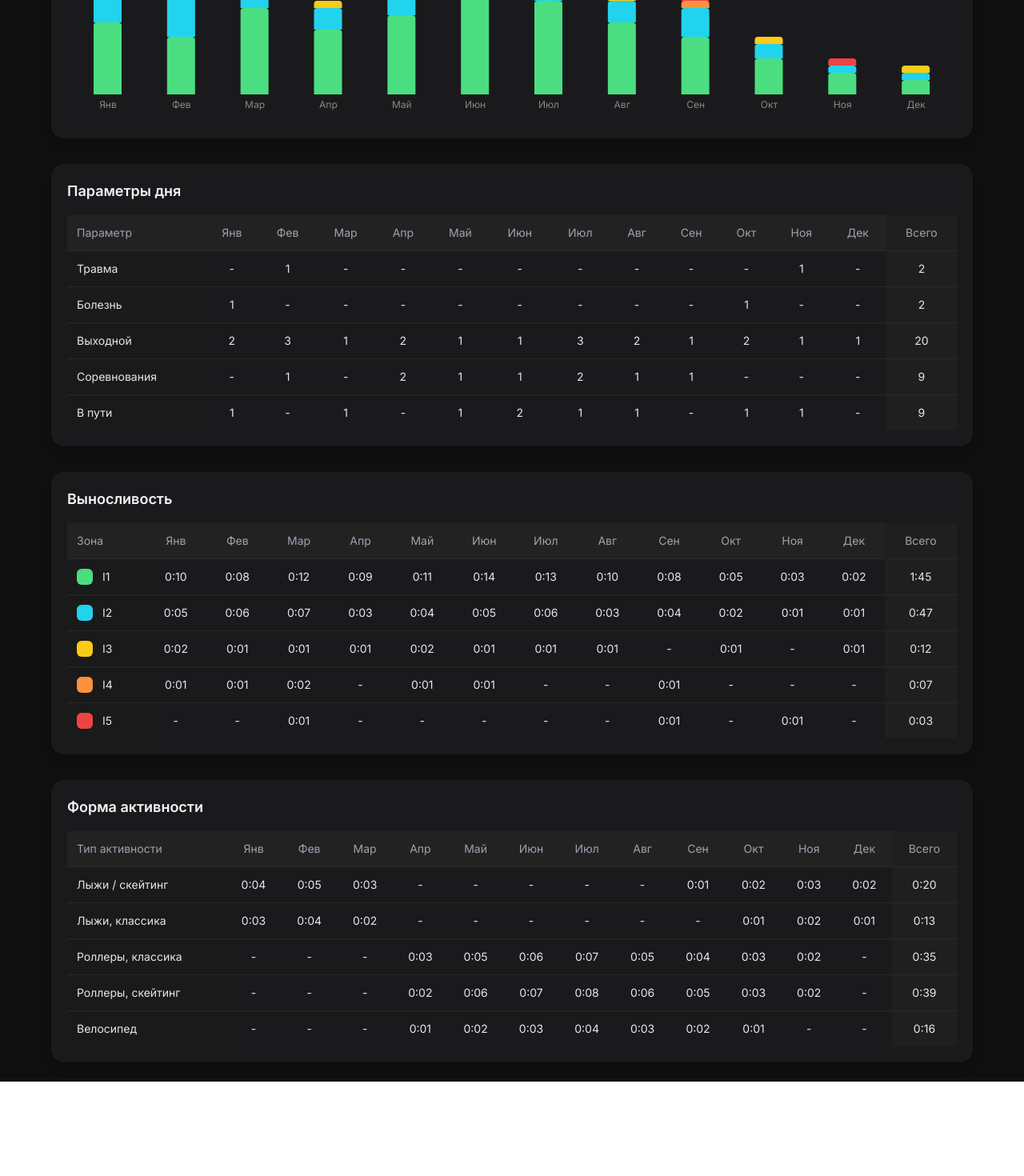
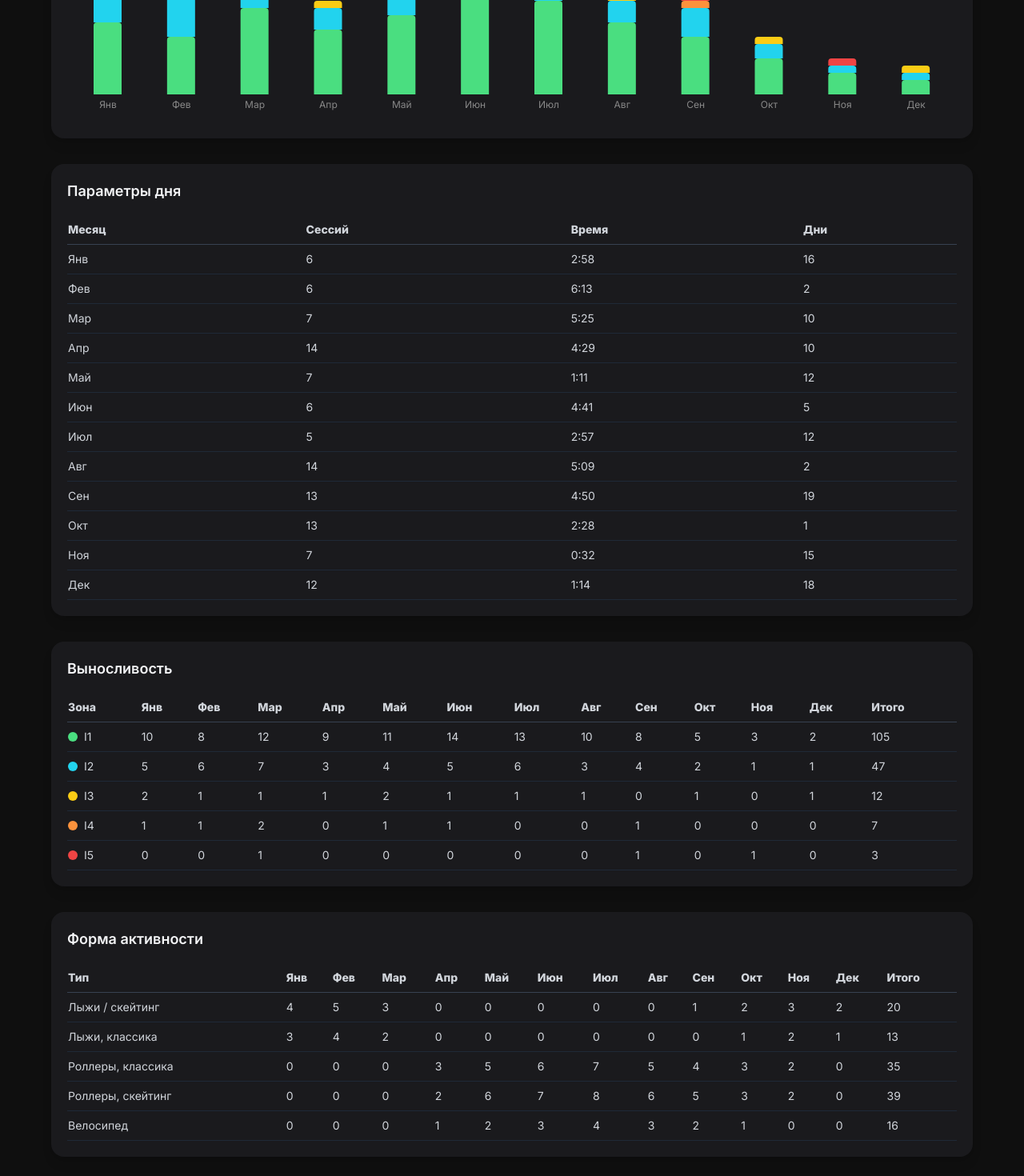
Before and after one commit to mbaliabin/dagbook-test, a React (Vite) app in the folder fasx-frontend/: page /statistics in a window 1280 px wide. Shown: the part 568-2038 px from the top of the page at 80% size. Before the commit the page ends 1920 px from the top, so only its background shows below. Built offline with nearby package versions, Linux system fonts and the light colour scheme.

Commit message:
Доработка StatisticsPage.tsx 212

```diff
--- a/fasx-frontend/src/pages/StatisticsPage.tsx
+++ b/fasx-frontend/src/pages/StatisticsPage.tsx
@@ -32,8 +32,13 @@ export default function StatsPage() {
 
   const [name] = React.useState("Пользователь");
   const [reportType, setReportType] = React.useState("Общий отчет");
-  const [periodType, setPeriodType] = React.useState<"week" | "month" | "year" | "custom">("year");
-  const [dateRange, setDateRange] = React.useState<{ startDate: Date; endDate: Date }>({
+  const [periodType, setPeriodType] = React.useState<
+    "week" | "month" | "year" | "custom"
+  >("year");
+  const [dateRange, setDateRange] = React.useState<{
+    startDate: Date;
+    endDate: Date;
+  }>({
     startDate: dayjs("2025-01-01").toDate(),
     endDate: dayjs("2025-12-31").toDate(),
   });
@@ -46,23 +51,56 @@ export default function StatsPage() {
   };
 
   const months = [
-    "Янв","Фев","Мар","Апр","Май","Июн","Июл","Авг","Сен","Окт","Ноя","Дек",
+    "Янв",
+    "Фев",
+    "Мар",
+    "Апр",
+    "Май",
+    "Июн",
+    "Июл",
+    "Авг",
+    "Сен",
+    "Окт",
+    "Ноя",
+    "Дек",
   ];
 
+  const weekdays = ["Пн", "Вт", "Ср", "Чт", "Пт", "Сб", "Вс"];
+
   const enduranceZones = [
-    { zone: "I1", color: "#4ade80", months: [10,8,12,9,11,14,13,10,8,5,3,2] },
-    { zone: "I2", color: "#22d3ee", months: [5,6,7,3,4,5,6,3,4,2,1,1] },
-    { zone: "I3", color: "#facc15", months: [2,1,1,1,2,1,1,1,0,1,0,1] },
-    { zone: "I4", color: "#fb923c", months: [1,1,2,0,1,1,0,0,1,0,0,0] },
-    { zone: "I5", color: "#ef4444", months: [0,0,1,0,0,0,0,0,1,0,1,0] },
+    {
+      zone: "I1",
+      color: "#4ade80",
+      months: [10, 8, 12, 9, 11, 14, 13, 10, 8, 5, 3, 2],
+    },
+    {
+      zone: "I2",
+      color: "#22d3ee",
+      months: [5, 6, 7, 3, 4, 5, 6, 3, 4, 2, 1, 1],
+    },
+    {
+      zone: "I3",
+      color: "#facc15",
+      months: [2, 1, 1, 1, 2, 1, 1, 1, 0, 1, 0, 1],
+    },
+    {
+      zone: "I4",
+      color: "#fb923c",
+      months: [1, 1, 2, 0, 1, 1, 0, 0, 1, 0, 0, 0],
+    },
+    {
+      zone: "I5",
+      color: "#ef4444",
+      months: [0, 0, 1, 0, 0, 0, 0, 0, 1, 0, 1, 0],
+    },
   ];
 
   const movementTypes = [
-    { type: "Лыжи / скейтинг", months: [4,5,3,0,0,0,0,0,1,2,3,2] },
-    { type: "Лыжи, классика", months: [3,4,2,0,0,0,0,0,0,1,2,1] },
-    { type: "Роллеры, классика", months: [0,0,0,3,5,6,7,5,4,3,2,0] },
-    { type: "Роллеры, скейтинг", months: [0,0,0,2,6,7,8,6,5,3,2,0] },
-    { type: "Велосипед", months: [0,0,0,1,2,3,4,3,2,1,0,0] },
+    { type: "Лыжи / скейтинг", months: [4, 5, 3, 0, 0, 0, 0, 0, 1, 2, 3, 2] },
+    { type: "Лыжи, классика", months: [3, 4, 2, 0, 0, 0, 0, 0, 0, 1, 2, 1] },
+    { type: "Роллеры, классика", months: [0, 0, 0, 3, 5, 6, 7, 5, 4, 3, 2, 0] },
+    { type: "Роллеры, скейтинг", months: [0, 0, 0, 2, 6, 7, 8, 6, 5, 3, 2, 0] },
+    { type: "Велосипед", months: [0, 0, 0, 1, 2, 3, 4, 3, 2, 1, 0, 0] },
   ];
 
   const formatTime = (minutes: number) => {
@@ -71,18 +109,24 @@ export default function StatsPage() {
     return `${h}:${m.toString().padStart(2, "0")}`;
   };
 
-  // Вычисление фильтрованных месяцев для таблиц
+  // --- Вычисление периода ---
   const computeFilteredMonths = () => {
-    let start: number, end: number;
-    if (periodType === "year" || periodType === "custom") {
-      start = dayjs(dateRange.startDate).month();
-      end = dayjs(dateRange.endDate).month();
+    const now = dayjs();
+    let labels: string[] = [];
+
+    if (periodType === "year") {
+      labels = months;
     } else if (periodType === "month") {
-      start = 0; end = 3; // для примера недели
-    } else {
-      start = 0; end = 6; // для примера дней недели
+      labels = [months[now.month()]];
+    } else if (periodType === "week") {
+      labels = weekdays;
+    } else if (periodType === "custom") {
+      const start = dayjs(dateRange.startDate).month();
+      const end = dayjs(dateRange.endDate).month();
+      labels = months.slice(start, end + 1);
     }
-    return months.slice(start, end + 1);
+
+    return labels;
   };
 
   const filteredMonths = computeFilteredMonths();
@@ -90,13 +134,17 @@ export default function StatsPage() {
   const filteredEnduranceZones = enduranceZones.map((zone) => ({
     ...zone,
     months: zone.months.slice(0, filteredMonths.length),
-    total: zone.months.slice(0, filteredMonths.length).reduce((a,b) => a+b,0),
+    total: zone.months
+      .slice(0, filteredMonths.length)
+      .reduce((a, b) => a + b, 0),
   }));
 
   const filteredMovementTypes = movementTypes.map((m) => ({
     ...m,
     months: m.months.slice(0, filteredMonths.length),
-    total: m.months.slice(0, filteredMonths.length).reduce((a,b) => a+b,0),
+    total: m.months
+      .slice(0, filteredMonths.length)
+      .reduce((a, b) => a + b, 0),
   }));
 
   const handleLogout = () => {
@@ -116,9 +164,8 @@ export default function StatsPage() {
   return (
     <div className="min-h-screen bg-[#0f0f0f] text-gray-200 p-6 flex justify-center">
       <div className="w-full max-w-6xl space-y-8">
-
-        {/* Header */}
-        <div className="flex flex-col md:flex-row md:items-center md:justify-between gap-4 mb-4 w-full">
+        {/* HEADER */}
+        <div className="flex flex-col md:flex-row md:items-center md:justify-between gap-4 mb-4">
           <div className="flex items-center space-x-4">
             <img
               src="/profile.jpg"
@@ -131,9 +178,7 @@ export default function StatsPage() {
           </div>
 
           <div className="flex items-center space-x-2 flex-wrap">
-            <button
-              className="bg-blue-600 hover:bg-blue-700 text-white text-sm px-3 py-1 rounded flex items-center"
-            >
+            <button className="bg-blue-600 hover:bg-blue-700 text-white text-sm px-3 py-1 rounded flex items-center">
               <Plus className="w-4 h-4 mr-1" /> Добавить тренировку
             </button>
             <button
@@ -145,7 +190,7 @@ export default function StatsPage() {
           </div>
         </div>
 
-        {/* Верхнее меню */}
+        {/* MENU */}
         <div className="flex justify-around bg-[#1a1a1d] border-b border-gray-700 py-2 px-4 rounded-xl mb-6">
           {menuItems.map((item) => {
             const Icon = item.icon;
@@ -165,7 +210,7 @@ export default function StatsPage() {
           })}
         </div>
 
-        {/* Кнопки выбора отчета и периода */}
+        {/* PERIOD CONTROLS */}
         <div className="flex flex-wrap gap-4 mb-4">
           <select
             className="bg-[#1f1f22] text-white px-3 py-1 rounded"
@@ -174,30 +219,76 @@ export default function StatsPage() {
           >
             <option>Общий отчет</option>
           </select>
-          <button onClick={() => setPeriodType("week")} className="px-3 py-1 rounded bg-[#1f1f22] text-gray-200 hover:bg-[#2a2a2d]">Неделя</button>
-          <button onClick={() => setPeriodType("month")} className="px-3 py-1 rounded bg-[#1f1f22] text-gray-200 hover:bg-[#2a2a2d]">Месяц</button>
-          <button onClick={() => setPeriodType("year")} className="px-3 py-1 rounded bg-[#1f1f22] text-gray-200 hover:bg-[#2a2a2d]">Год</button>
+          <button
+            onClick={() => setPeriodType("week")}
+            className={`px-3 py-1 rounded ${
+              periodType === "week" ? "bg-blue-600" : "bg-[#1f1f22]"
+            } text-gray-200 hover:bg-[#2a2a2d]`}
+          >
+            Неделя
+          </button>
+          <button
+            onClick={() => setPeriodType("month")}
+            className={`px-3 py-1 rounded ${
+              periodType === "month" ? "bg-blue-600" : "bg-[#1f1f22]"
+            } text-gray-200 hover:bg-[#2a2a2d]`}
+          >
+            Месяц
+          </button>
+          <button
+            onClick={() => setPeriodType("year")}
+            className={`px-3 py-1 rounded ${
+              periodType === "year" ? "bg-blue-600" : "bg-[#1f1f22]"
+            } text-gray-200 hover:bg-[#2a2a2d]`}
+          >
+            Год
+          </button>
           <div className="relative">
-            <button onClick={() => setShowDateRangePicker(prev => !prev)} className="px-3 py-1 rounded bg-[#1f1f22] text-gray-200 hover:bg-[#2a2a2d] flex items-center">
-              <Calendar className="w-4 h-4 mr-1" /> Произвольный период <ChevronDown className="w-4 h-4 ml-1" />
+            <button
+              onClick={() => setShowDateRangePicker((prev) => !prev)}
+              className="px-3 py-1 rounded bg-[#1f1f22] text-gray-200 hover:bg-[#2a2a2d] flex items-center"
+            >
+              <Calendar className="w-4 h-4 mr-1" /> Произвольный период{" "}
+              <ChevronDown className="w-4 h-4 ml-1" />
             </button>
             {showDateRangePicker && (
               <div className="absolute z-50 mt-2 bg-[#1a1a1d] rounded shadow-lg p-2">
                 <DateRange
-                  onChange={item => setDateRange({ startDate: item.selection.startDate, endDate: item.selection.endDate })}
+                  onChange={(item) =>
+                    setDateRange({
+                      startDate: item.selection.startDate!,
+                      endDate: item.selection.endDate!,
+                    })
+                  }
                   showSelectionPreview={true}
                   moveRangeOnFirstSelection={false}
                   months={1}
-                  ranges={[{ startDate: dateRange.startDate, endDate: dateRange.endDate, key: 'selection' }]}
+                  ranges={[
+                    {
+                      startDate: dateRange.startDate,
+                      endDate: dateRange.endDate,
+                      key: "selection",
+                    },
+                  ]}
                   direction="horizontal"
-                  rangeColors={['#3b82f6']}
+                  rangeColors={["#3b82f6"]}
                   className="text-white"
                   locale={ru}
                   weekStartsOn={1}
                 />
                 <div className="flex justify-end mt-2 space-x-2">
-                  <button onClick={() => setShowDateRangePicker(false)} className="px-3 py-1 rounded border border-gray-600 hover:bg-gray-700 text-gray-300">Отмена</button>
-                  <button onClick={applyDateRange} className="px-3 py-1 rounded bg-blue-600 hover:bg-blue-700 text-white">Применить</button>
+                  <button
+                    onClick={() => setShowDateRangePicker(false)}
+                    className="px-3 py-1 rounded border border-gray-600 hover:bg-gray-700 text-gray-300"
+                  >
+                    Отмена
+                  </button>
+                  <button
+                    onClick={applyDateRange}
+                    className="px-3 py-1 rounded bg-blue-600 hover:bg-blue-700 text-white"
+                  >
+                    Применить
+                  </button>
                 </div>
               </div>
             )}
@@ -206,7 +297,9 @@ export default function StatsPage() {
 
         {/* TOTALSUM */}
         <div>
-          <h1 className="text-2xl font-semibold tracking-wide text-gray-100">TOTALSUM</h1>
+          <h1 className="text-2xl font-semibold tracking-wide text-gray-100">
+            TOTALSUM
+          </h1>
           <div className="flex flex-wrap gap-10 text-sm mt-3">
             <div>
               <p className="text-gray-400">Тренировочные дни</p>
@@ -223,20 +316,29 @@ export default function StatsPage() {
           </div>
         </div>
 
-        {/* Диаграмма */}
+        {/* --- Диаграмма --- */}
         <div className="bg-[#1a1a1d] p-5 rounded-2xl shadow-lg">
-          <h2 className="text-lg font-semibold mb-4 text-gray-100">Зоны выносливости</h2>
+          <h2 className="text-lg font-semibold mb-4 text-gray-100">
+            Зоны выносливости
+          </h2>
           <div className="h-64">
             <ResponsiveContainer width="100%" height="100%">
               <BarChart
                 data={filteredMonths.map((month, i) => {
                   const data: any = { month };
-                  filteredEnduranceZones.forEach((zone) => (data[zone.zone] = zone.months[i]));
+                  filteredEnduranceZones.forEach(
+                    (zone) => (data[zone.zone] = zone.months[i])
+                  );
                   return data;
                 })}
                 barSize={35}
               >
-                <XAxis dataKey="month" axisLine={false} tickLine={false} tick={{ fill: "#888", fontSize: 12 }} />
+                <XAxis
+                  dataKey="month"
+                  axisLine={false}
+                  tickLine={false}
+                  tick={{ fill: "#888", fontSize: 12 }}
+                />
                 <Tooltip
                   content={({ active, payload }: any) => {
                     if (active && payload && payload.length) {
@@ -244,7 +346,10 @@ export default function StatsPage() {
                         <div className="bg-[#1e1e1e] border border-[#333] px-3 py-2 rounded-xl text-xs text-gray-300 shadow-md">
                           {payload.map((p: any) => (
                             <p key={p.dataKey} className="mt-1">
-                              <span className="inline-block w-3 h-3 mr-1 rounded-full" style={{ backgroundColor: p.fill }}></span>
+                              <span
+                                className="inline-block w-3 h-3 mr-1 rounded-full"
+                                style={{ backgroundColor: p.fill }}
+                              ></span>
                               {p.dataKey}: {formatTime(p.value)}
                             </p>
                           ))}
@@ -255,100 +360,118 @@ export default function StatsPage() {
                   }}
                 />
                 {filteredEnduranceZones.map((zone) => (
-                  <Bar key={zone.zone} dataKey={zone.zone} stackId="a" fill={zone.color} radius={[4, 4, 0, 0]} />
+                  <Bar
+                    key={zone.zone}
+                    dataKey={zone.zone}
+                    stackId="a"
+                    fill={zone.color}
+                    radius={[4, 4, 0, 0]}
+                  />
                 ))}
               </BarChart>
             </ResponsiveContainer>
           </div>
         </div>
 
-{/* Таблица параметров дня */}
-<div className="bg-[#1a1a1d] p-5 rounded-2xl shadow-lg overflow-x-auto">
-  <h2 className="text-lg font-semibold text-gray-100 mb-4">Параметры дня</h2>
-  <table className="w-full min-w-[900px] text-sm border-collapse">
-    <thead>
-      <tr className="bg-[#222] text-gray-400 text-left">
-        <th className="p-3 font-medium sticky left-0 bg-[#222]">Параметр</th>
-        {filteredMonths.map((m) => (
-          <th key={m} className="p-3 font-medium text-center">{m}</th>
-        ))}
-        <th className="p-3 font-medium text-center bg-[#1f1f1f]">Всего</th>
-      </tr>
-    </thead>
-    <tbody>
-      {[
-        { param: "Травма", months: [0, 1, 0, 0, 0, 0, 0, 0, 0, 0, 1, 0] },
-        { param: "Болезнь", months: [1, 0, 0, 0, 0, 0, 0, 0, 0, 1, 0, 0] },
-        { param: "Выходной", months: [2, 3, 1, 2, 1, 1, 3, 2, 1, 2, 1, 1] },
-        { param: "Соревнования", months: [0, 1, 0, 2, 1, 1, 2, 1, 1, 0, 0, 0] },
-        { param: "В пути", months: [1, 0, 1, 0, 1, 2, 1, 1, 0, 1, 1, 0] },
-      ].map((row) => {
-        const filtered = row.months.slice(0, filteredMonths.length);
-        const total = filtered.reduce((a, b) => a + b, 0);
-        return (
-          <tr key={row.param} className="border-t border-[#2a2a2a] hover:bg-[#252525]/60 transition">
-            <td className="p-3 sticky left-0 bg-[#1a1a1a]">{row.param}</td>
-            {filtered.map((val, i) => (
-              <td key={i} className="p-3 text-center">{val > 0 ? val : "-"}</td>
-            ))}
-            <td className="p-3 text-center font-medium bg-[#1f1f1f]">{total}</td>
-          </tr>
-        );
-      })}
-    </tbody>
-  </table>
-</div>
-
-
-        {/* Таблица выносливости */}
-        <div className="bg-[#1a1a1d] p-5 rounded-2xl shadow-lg overflow-x-auto">
-          <h2 className="text-lg font-semibold text-gray-100 mb-4">Выносливость</h2>
-          <table className="w-full min-w-[900px] text-sm border-collapse">
+        {/* --- Таблица параметров дня --- */}
+        <div className="bg-[#1a1a1d] p-5 rounded-2xl shadow-lg">
+          <h2 className="text-lg font-semibold mb-4 text-gray-100">
+            Параметры дня
+          </h2>
+          <table className="w-full text-sm text-gray-300 border-collapse">
             <thead>
-              <tr className="bg-[#222] text-gray-400 text-left">
-                <th className="p-3 font-medium sticky left-0 bg-[#222]">Зона</th>
-                {filteredMonths.map((m) => (<th key={m} className="p-3 font-medium text-center">{m}</th>))}
-                <th className="p-3 font-medium text-center bg-[#1f1f1f]">Всего</th>
+              <tr className="text-left border-b border-gray-700">
+                <th className="py-2">Месяц</th>
+                <th>Сессий</th>
+                <th>Время</th>
+                <th>Дни</th>
               </tr>
             </thead>
             <tbody>
-              {filteredEnduranceZones.map((z) => (
-                <tr key={z.zone} className="border-t border-[#2a2a2a] hover:bg-[#252525]/60 transition">
-                  <td className="p-3 flex items-center gap-3 sticky left-0 bg-[#1a1a1a]">
-                    <div className="w-5 h-5 rounded-md" style={{ backgroundColor: z.color }}></div>
-                    {z.zone}
-                  </td>
-                  {z.months.map((val, i) => (<td key={i} className="p-3 text-center">{val > 0 ? formatTime(val) : "-"}</td>))}
-                  <td className="p-3 text-center font-medium bg-[#1f1f1f]">{formatTime(z.total)}</td>
+              {filteredMonths.map((m, i) => (
+                <tr
+                  key={m}
+                  className="border-b border-gray-800 hover:bg-[#2a2a2d]"
+                >
+                  <td className="py-2">{m}</td>
+                  <td>{Math.floor(Math.random() * 10) + 5}</td>
+                  <td>{formatTime(Math.floor(Math.random() * 400))}</td>
+                  <td>{Math.floor(Math.random() * 20)}</td>
                 </tr>
               ))}
             </tbody>
           </table>
         </div>
 
-        {/* Таблица активности */}
-        <div className="bg-[#1a1a1d] p-5 rounded-2xl shadow-lg overflow-x-auto">
-          <h2 className="text-lg font-semibold text-gray-100 mb-4">Форма активности</h2>
-          <table className="w-full min-w-[900px] text-sm border-collapse">
+        {/* --- Таблица выносливости --- */}
+        <div className="bg-[#1a1a1d] p-5 rounded-2xl shadow-lg">
+          <h2 className="text-lg font-semibold mb-4 text-gray-100">
+            Выносливость
+          </h2>
+          <table className="w-full text-sm text-gray-300 border-collapse">
             <thead>
-              <tr className="bg-[#222] text-gray-400 text-left">
-                <th className="p-3 font-medium sticky left-0 bg-[#222]">Тип активности</th>
-                {filteredMonths.map((m) => (<th key={m} className="p-3 font-medium text-center">{m}</th>))}
-                <th className="p-3 font-medium text-center bg-[#1f1f1f]">Всего</th>
+              <tr className="text-left border-b border-gray-700">
+                <th className="py-2">Зона</th>
+                {filteredMonths.map((m) => (
+                  <th key={m}>{m}</th>
+                ))}
+                <th>Итого</th>
               </tr>
             </thead>
             <tbody>
-              {filteredMovementTypes.map((m) => (
-                <tr key={m.type} className="border-t border-[#2a2a2a] hover:bg-[#252525]/60 transition">
-                  <td className="p-3 sticky left-0 bg-[#1a1a1a]">{m.type}</td>
-                  {m.months.map((val, i) => (<td key={i} className="p-3 text-center">{val > 0 ? formatTime(val) : "-"}</td>))}
-                  <td className="p-3 text-center font-medium bg-[#1f1f1f]">{formatTime(m.total)}</td>
+              {filteredEnduranceZones.map((zone) => (
+                <tr
+                  key={zone.zone}
+                  className="border-b border-gray-800 hover:bg-[#2a2a2d]"
+                >
+                  <td className="py-2 flex items-center">
+                    <span
+                      className="inline-block w-3 h-3 mr-2 rounded-full"
+                      style={{ backgroundColor: zone.color }}
+                    ></span>
+                    {zone.zone}
+                  </td>
+                  {zone.months.map((v, idx) => (
+                    <td key={idx}>{v}</td>
+                  ))}
+                  <td>{zone.total}</td>
                 </tr>
               ))}
             </tbody>
           </table>
         </div>
 
+        {/* --- Таблица форм активности --- */}
+        <div className="bg-[#1a1a1d] p-5 rounded-2xl shadow-lg mb-10">
+          <h2 className="text-lg font-semibold mb-4 text-gray-100">
+            Форма активности
+          </h2>
+          <table className="w-full text-sm text-gray-300 border-collapse">
+            <thead>
+              <tr className="text-left border-b border-gray-700">
+                <th className="py-2">Тип</th>
+                {filteredMonths.map((m) => (
+                  <th key={m}>{m}</th>
+                ))}
+                <th>Итого</th>
+              </tr>
+            </thead>
+            <tbody>
+              {filteredMovementTypes.map((m) => (
+                <tr
+                  key={m.type}
+                  className="border-b border-gray-800 hover:bg-[#2a2a2d]"
+                >
+                  <td className="py-2">{m.type}</td>
+                  {m.months.map((v, idx) => (
+                    <td key={idx}>{v}</td>
+                  ))}
+                  <td>{m.total}</td>
+                </tr>
+              ))}
+            </tbody>
+          </table>
+        </div>
       </div>
     </div>
   );
```
